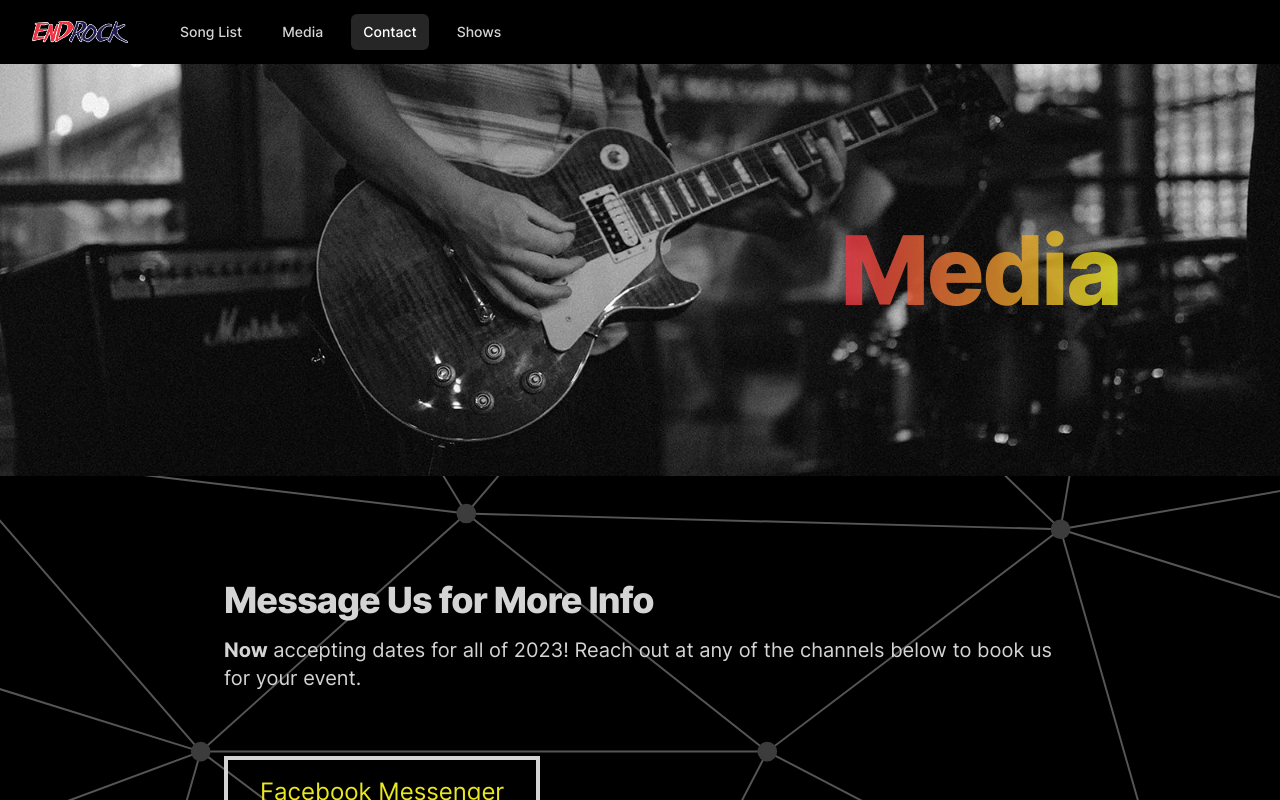
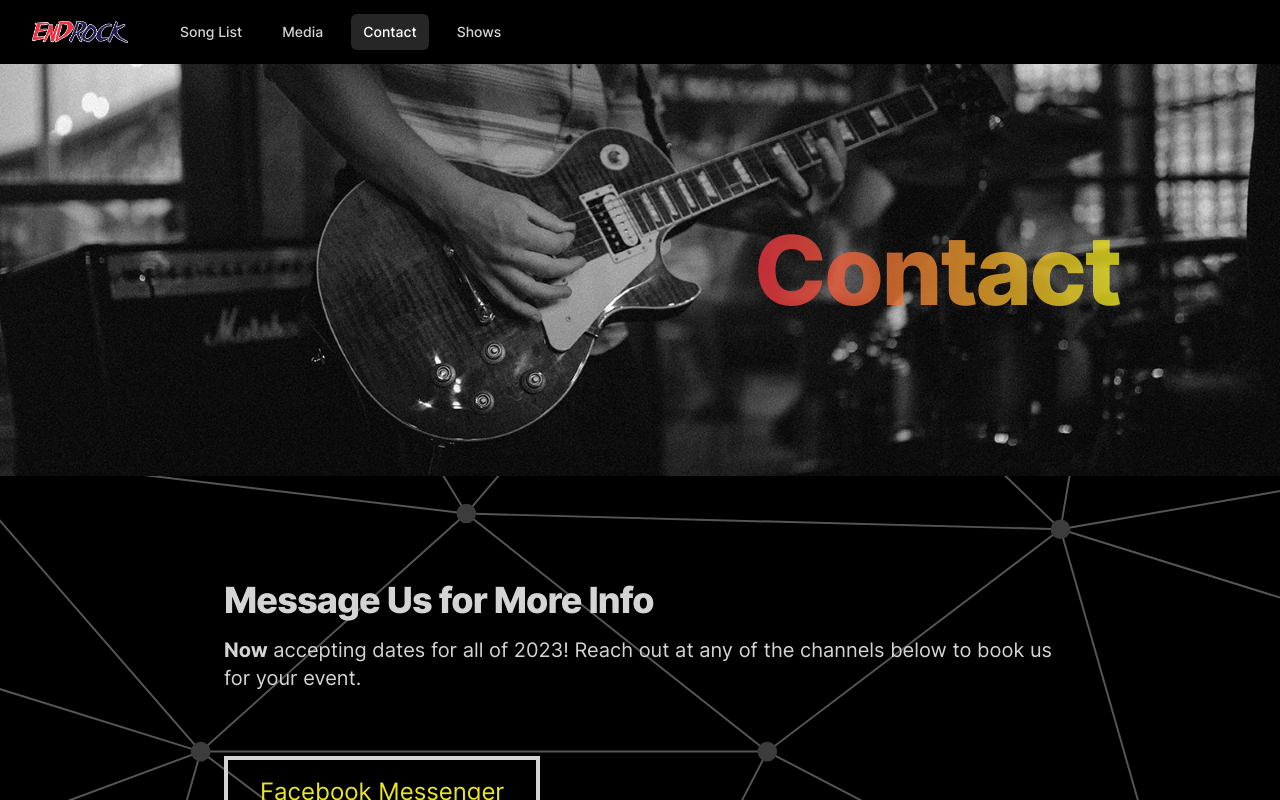
Before and after one commit to keepforever/www.endrockcle.com, a Next.js app: page /contact in a window 1280 px wide. Shown: the top 800 px of the page. Built offline with nearby package versions, Linux system fonts and the light colour scheme.

Commit message:
feat: copy update

```diff
--- a/src/pages/contact.tsx
+++ b/src/pages/contact.tsx
@@ -10,7 +10,7 @@ export default function Contact() {
     <AppShell>
       <Seo templateTitle='Contact' />
 
-      <PageHeaderWithTitle title='Media' imageUrl='media-header.jpg' />
+      <PageHeaderWithTitle title='Contact' imageUrl='media-header.jpg' />
 
       <div className='py-20'>
         <div className='mx-auto max-w-4xl lg:px-8 px-4'>
```
